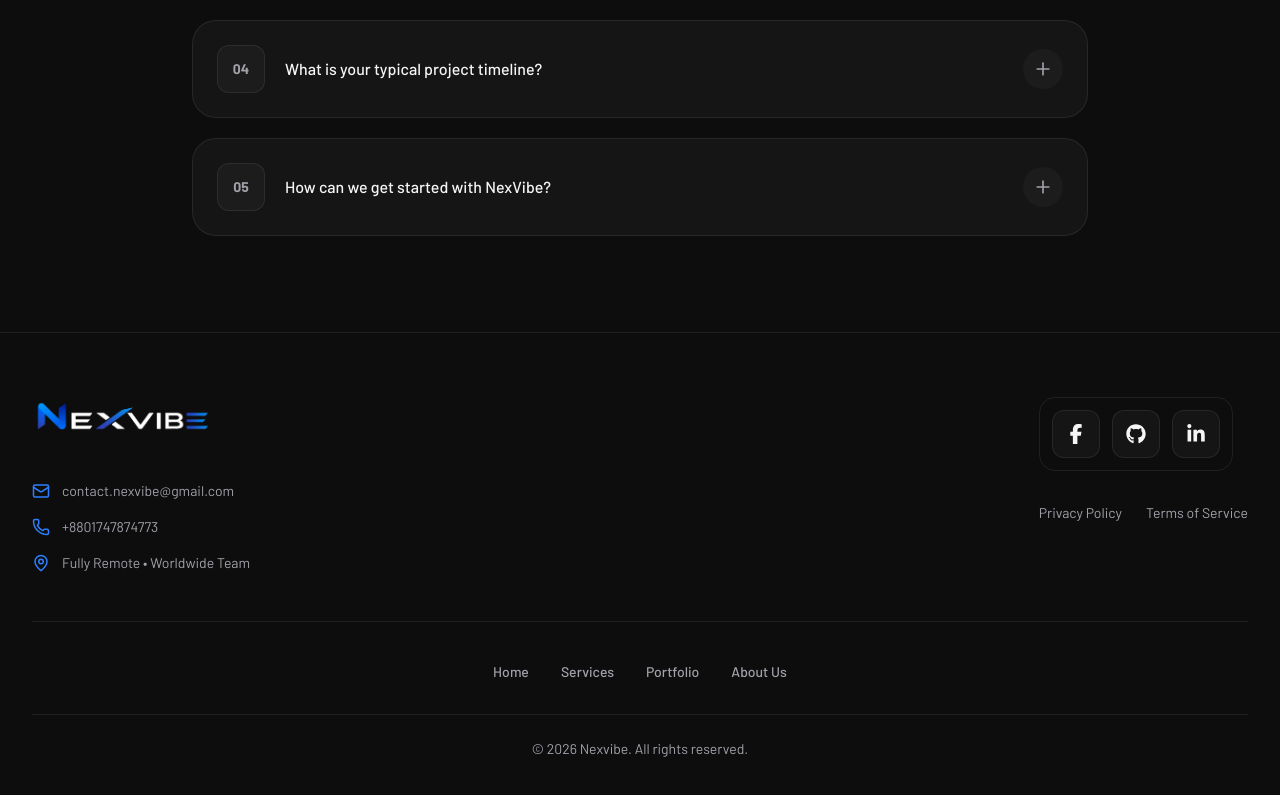
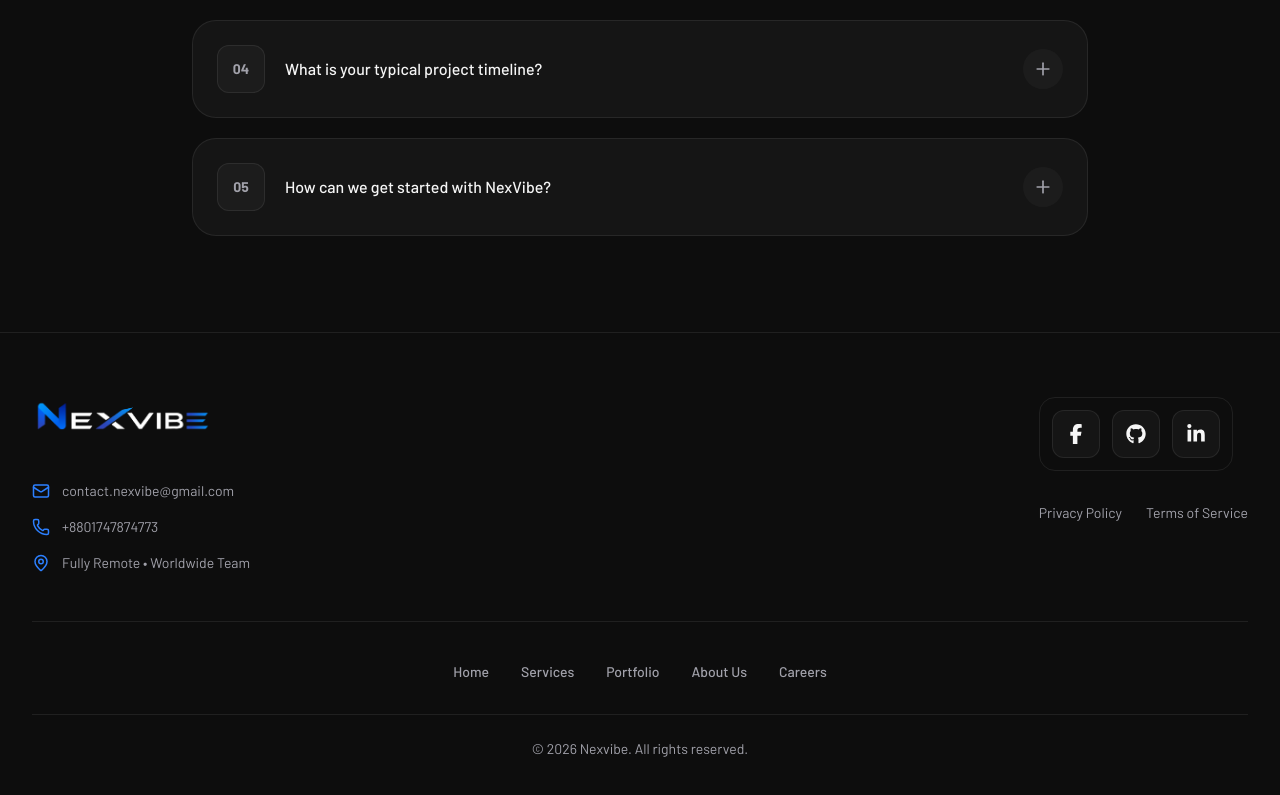
Before and after one commit to TheMehediHQ/Nexvibe, a Next.js app: page / in a window 1280 px wide. Shown: the part 3962-4757 px from the top of the page. Built offline with nearby package versions, Linux system fonts and the light colour scheme.

Commit message:
feat:i update carrier page

```diff
--- a/components/layout/Footer.tsx
+++ b/components/layout/Footer.tsx
@@ -11,7 +11,7 @@ const navLinks = [
   { name: "Portfolio", href: "/portfolio" },
   { name: "About Us", href: "/about" },
 
-  // { name: "Careers", href: "/careers" },
+   { name: "Careers", href: "/careers" },
 
 ];
 
--- a/components/ui/MobileMenu.tsx
+++ b/components/ui/MobileMenu.tsx
@@ -9,7 +9,7 @@ const navItems = [
   { name: "Services", href: "/services" },
   { name: "Portfolio", href: "/portfolio" },
   { name: "About Us", href: "/about" },
-  // { name: "Careers", href: "/careers" },
+ { name: "Careers", href: "/careers" },
 ];
 
 export default function MobileMenu() {
```
